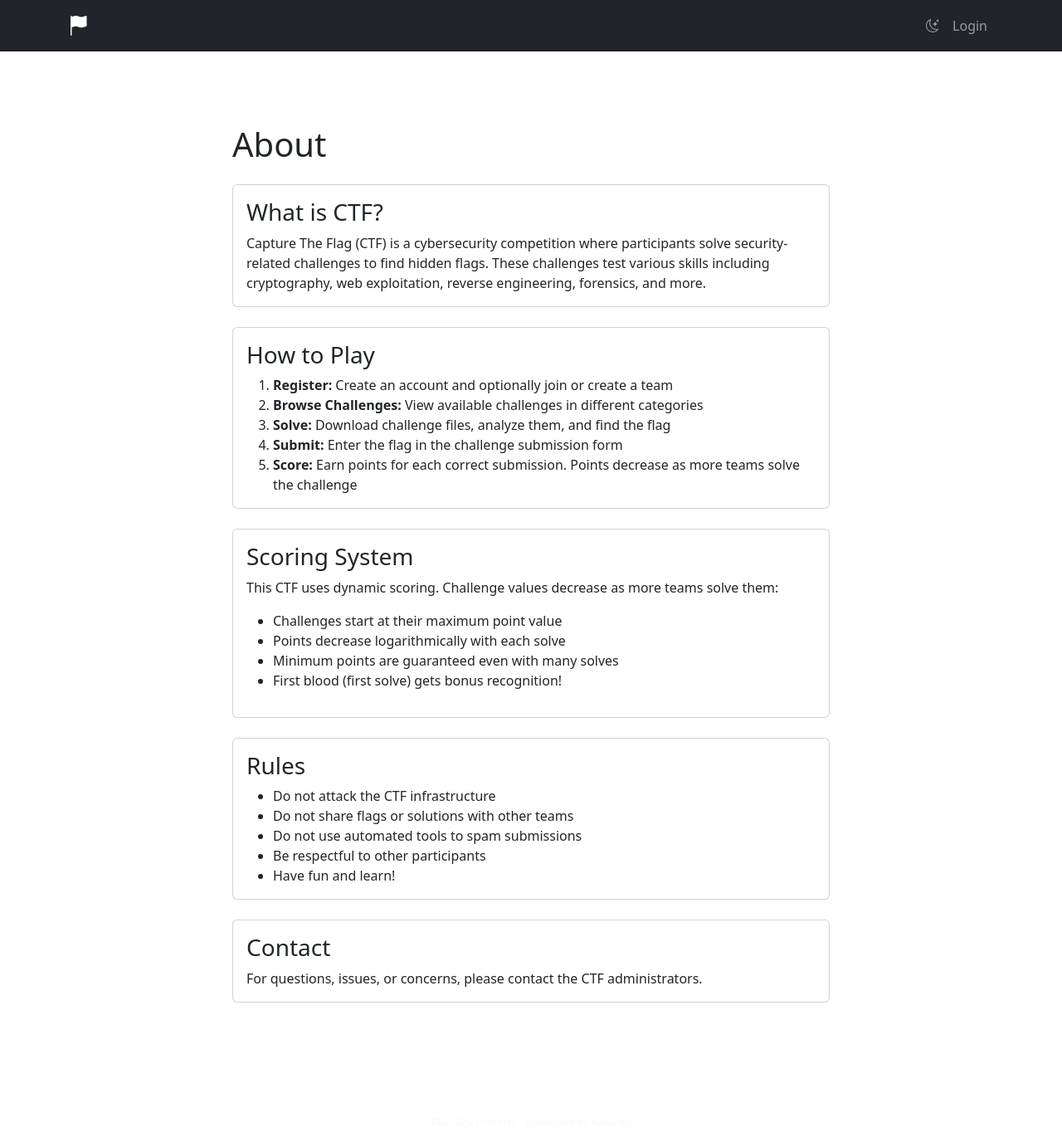
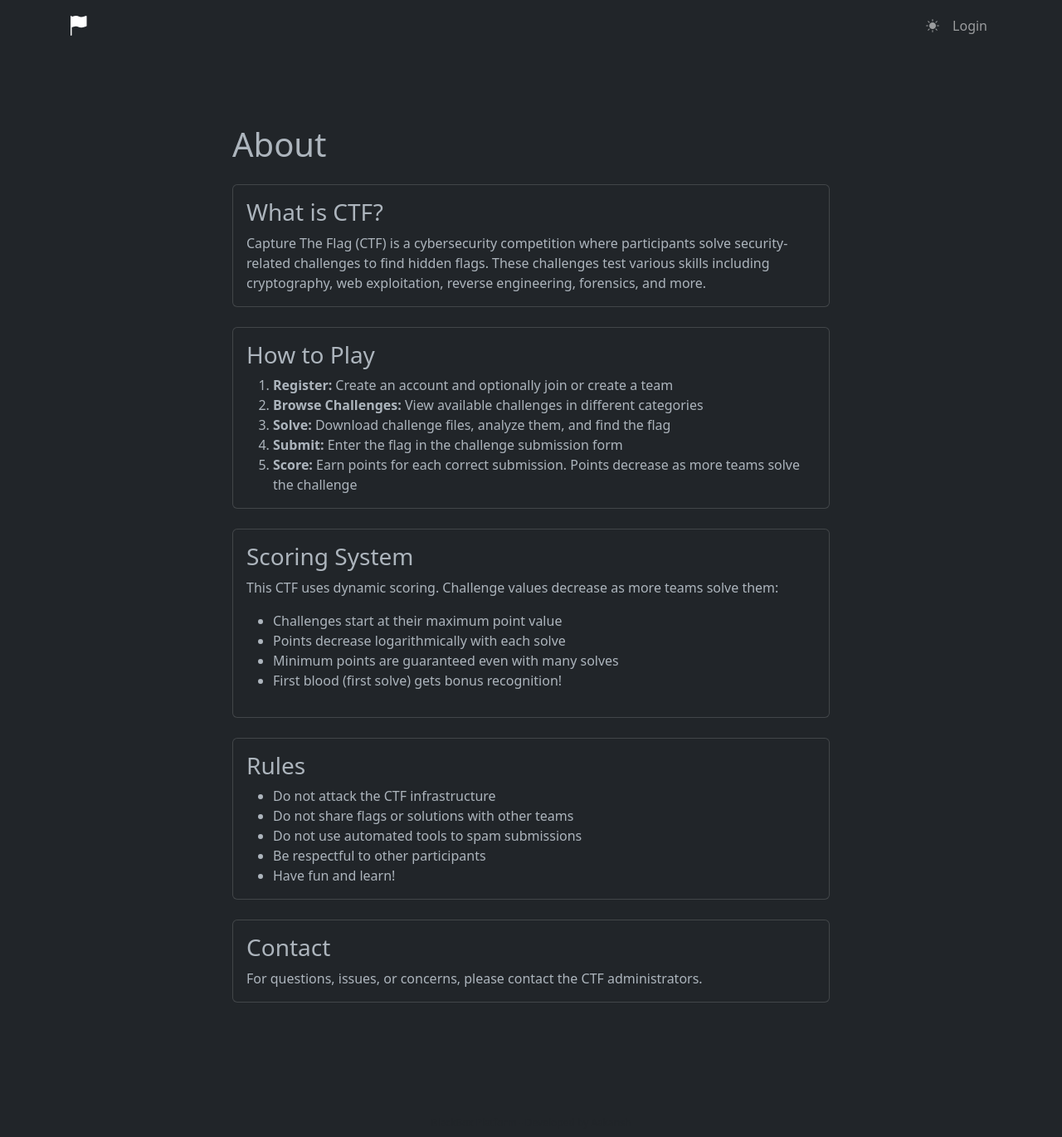
Before and after one commit to Unknnownnn/Blackbox, a Python web app: template templates/about.html in a window 1280 px wide. Shown: the whole page at 83% size. Run offline with Jinja, Linux system fonts and the light colour scheme; the template is opened without the code that fills it, so the values that code supplies are empty; some libraries are stand-ins or nearby versions.

Commit message:
Update base.html

```diff
--- a/templates/base.html
+++ b/templates/base.html
@@ -1,5 +1,5 @@
 <!DOCTYPE html>
-<html lang="en" data-bs-theme="light">
+<html lang="en" data-bs-theme="dark">
 <head>
     <meta charset="UTF-8">
     <meta name="viewport" content="width=device-width, initial-scale=1.0">
@@ -16,7 +16,7 @@
     <!-- Dark Mode Script (runs before page load to prevent flash) -->
     <script>
         (function() {
-            const savedTheme = localStorage.getItem('theme') || 'light';
+            const savedTheme = localStorage.getItem('theme') || 'dark';
             document.documentElement.setAttribute('data-bs-theme', savedTheme);
         })();
     </script>
```
